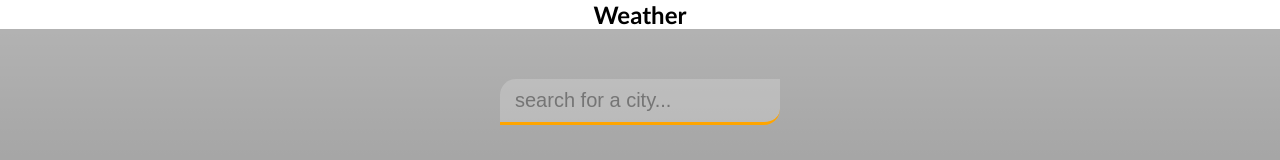
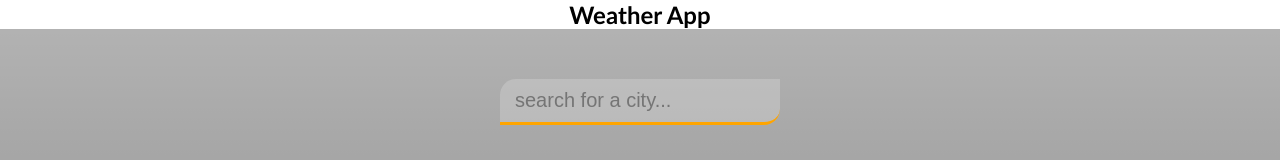
Before and after one commit to sylvahh/Weather-App, a plain HTML site: page index.html in a window 1280 px wide. Shown: the top 160 px of the page. Drawn offline with Linux system fonts and the light colour scheme.

Commit message:
made small changes

```diff
--- a/index.html
+++ b/index.html
@@ -8,7 +8,7 @@
 </head>
 <body>
 
-  <h1>Weather</h1>
+  <h1>Weather App</h1>
   <div class="app-wrap">
     <header>
       <input type="text" autocomplete="off" class="search-box" placeholder="search for a city...">
```
